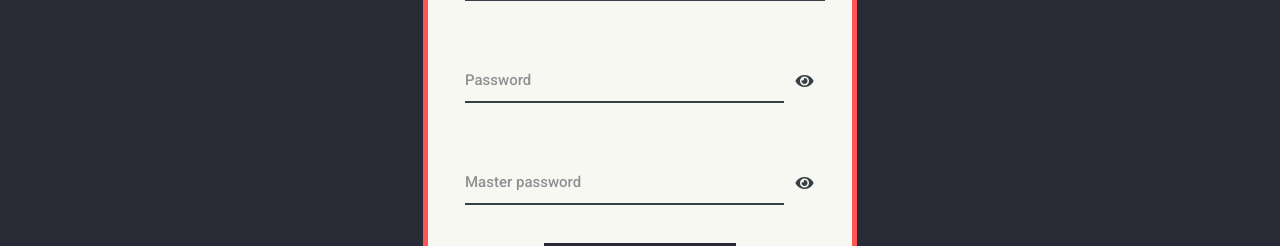
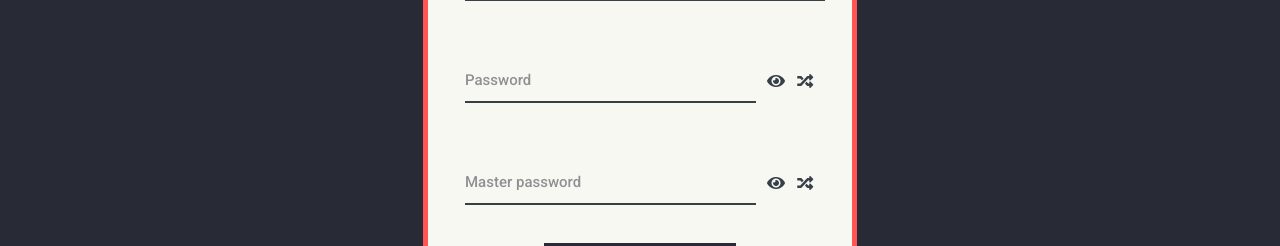
Before and after one commit to Ikmokhirio/MEPHI-web-password-manager-app-frontend, a React app: page /register in a window 1280 px wide. Shown: the part 345-591 px from the top of the page. Built offline with nearby package versions, Linux system fonts and the light colour scheme.

Commit message:
Changed class name for 'show password' button and added button for random password generation

```diff
--- a/src/components/input/addPassword.js
+++ b/src/components/input/addPassword.js
@@ -74,7 +74,7 @@ export default class AddPassword extends Component {
                                     placeholder="Password" onChange={e => {
                             this.setState({password: e.target.value})
                         }} value={this.state.password}/>
-                        <button className="show_password"
+                        <button className="password_option"
                                 onClick={(e) => {
                                     e.preventDefault()
                                     this.setState({visible: !this.state.visible}
--- a/src/components/login.js
+++ b/src/components/login.js
@@ -60,7 +60,7 @@ export default class Login extends Component {
                             placeholder="Password" onChange={e => {
                     this.setState({password: e.target.value})
                 }} value={this.state.password}/>
-                <button className="show_password"
+                <button className="password_option"
                         onClick={(e) => {
                             e.preventDefault()
                             this.setState({visible: !this.state.visible}
--- a/src/components/register.js
+++ b/src/components/register.js
@@ -73,7 +73,7 @@ export default class Register extends Component {
                             placeholder="Password" onChange={e => {
                     this.setState({password: e.target.value})
                 }} value={this.state.password}/>
-                <button className="show_password"
+                <button className="password_option"
                         onClick={(e) => {
                             e.preventDefault()
                             this.setState({visible: !this.state.visible}
@@ -81,19 +81,35 @@ export default class Register extends Component {
                         }}>
                     <i className="fas fa-eye"/>
                 </button>
+                <button className="password_option"
+                        onClick={(e) => {
+                            e.preventDefault()
+                            this.setState({visible: !this.state.visible}
+                            )
+                        }}>
+                    <i className="fas fa-random"/>
+                </button>
             </div>
 
             <div className="password_input">
                 <InputField name="master_password" type={this.state.master_visible ? "text" : "password"} placeholder="Master password" onChange={e => {
                     this.setState({master_password: e.target.value})
                 }}/>
-                <button className="show_password"
+                <button className="password_option"
                         onClick={(e) => {
                             e.preventDefault()
                             this.setState({master_visible: !this.state.master_visible}
                             )
                         }}>
                     <i className="fas fa-eye"/>
+                </button>
+                <button className="password_option"
+                        onClick={(e) => {
+                            e.preventDefault()
+                            this.setState({visible: !this.state.visible}
+                            )
+                        }}>
+                    <i className="fas fa-random"/>
                 </button>
             </div>
 
--- a/src/index.css
+++ b/src/index.css
@@ -258,7 +258,7 @@ body {
     color: #6272a4;
 }
 
-.show_password {
+.password_option {
     width: 24px;
     height: 24px;
     background: none;
@@ -272,7 +272,7 @@ body {
 
 }
 
-.show_password:hover {
+.password_option:hover {
     cursor: pointer;
     color: #ff5555;
 }
```
